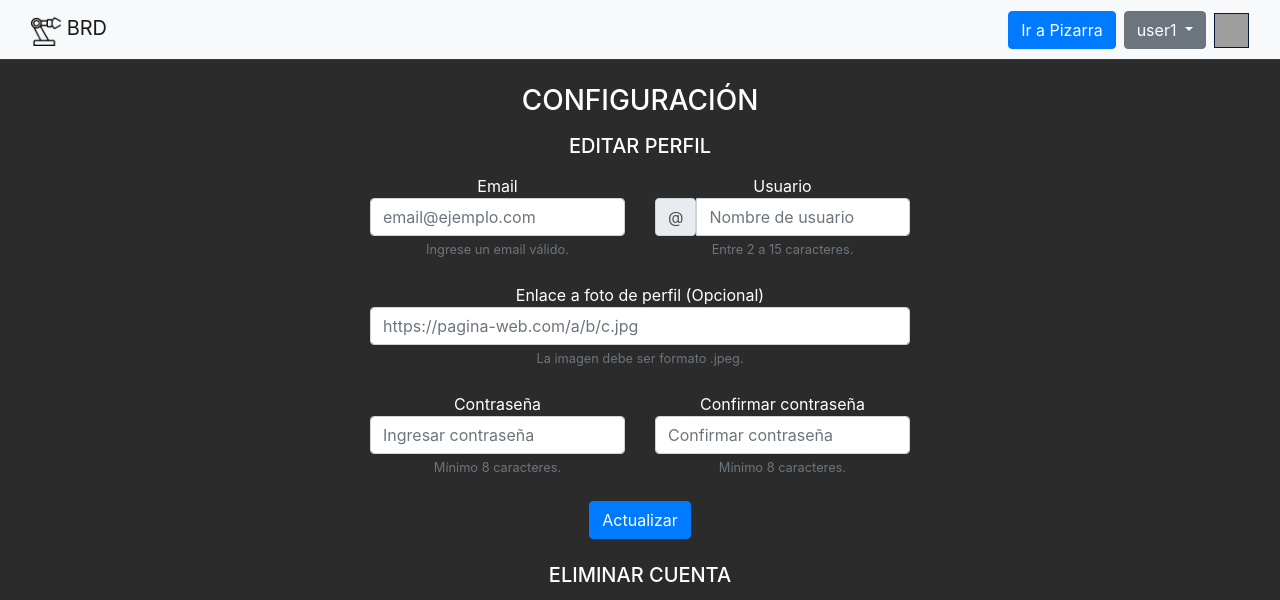
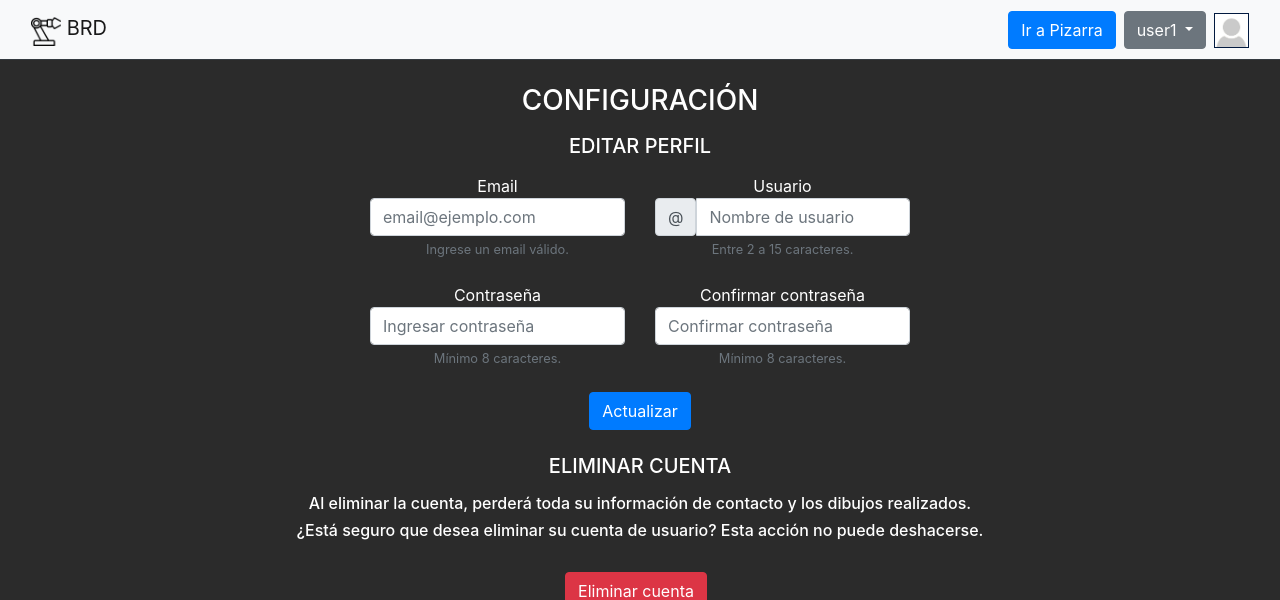
Before and after one commit to indirivacua/n5-brazo-robotico, a Flask app: page /settings in a window 1280 px wide. Shown: the top 600 px of the page. Run offline with Flask 2, Linux system fonts and the light colour scheme; a user stored in the database is signed in; some libraries are stand-ins or nearby versions; grey boxes are pictures that could not be loaded.

Commit message:
Eliminación de foto de perfil (por no disponer internet).

```diff
--- a/app_brdib/brdib/form.py
+++ b/app_brdib/brdib/form.py
@@ -1,5 +1,5 @@
 from flask_wtf import FlaskForm                                                             # Importa la clase FlaskForm de flask_wtf, necesaria para los formularios de alta y moificación de usuarios.
-from wtforms import StringField, PasswordField, SubmitField
+from wtforms import StringField, PasswordField, RadioField, SubmitField
 from wtforms.validators import Length, EqualTo, Email, DataRequired, ValidationError        # Importa validators para los campos de los formularios.
 from brdib.models import User                                                               # Importa la clase User de brdib.models, necesaria para validación en el alta de usuarios.
 import re
@@ -10,7 +10,8 @@ class RegisterForm(FlaskForm):
     username = StringField(label='Username', validators=[Length(min=2, max=15, message="El nombre de usuario debe tener entre 2 a 15 caracteres."), DataRequired(message="Debe ingresar un nombre de usuario.")])
     password_ok = PasswordField(label='Password_ok', validators=[Length(min=8, message="La contraseña debe tener al menos 8 caracteres."), DataRequired(message="Debe ingresar una contraseña.")])
     password_ch = PasswordField(label='Password_ch', validators=[EqualTo('password_ok', message="Las contraseñas ingresadas no coinciden."), DataRequired(message="Debe confirmar la contraseña.")])
-    pfp = StringField(label='Profile_picture')
+    #pfp = StringField(label='Profile_picture')     # Link de pfp
+    #pfp = RadioField('Label', choices=[('ph1'), ('ph2'), ('ph3'), ('ph4'), ('ph5'), ('ph6')])      # Pfp desde static
     submit = SubmitField(label='Registrarse')
 
     def validate_email(self, email_to_check):
@@ -23,6 +24,9 @@ class RegisterForm(FlaskForm):
         if user:
             raise ValidationError('Nombre de usuario en uso. Elija otro nombre de usuario.')
 
+    '''
+    VALIDACION DE LINK DE PFP
+
     def validate_pfp(self, pfp_to_check):
         if pfp_to_check.data != '':
             regex_url = 'https?://(?:[-\w.]|(?:%[\da-fA-F]{2}))+'
@@ -32,6 +36,7 @@ class RegisterForm(FlaskForm):
                     raise ValidationError('El formato de la imagen no es .jpeg.')
             else:
                 raise ValidationError('El link ingresado no es válido.')
+    '''
 
 
 class LoginForm(FlaskForm):
@@ -69,6 +74,9 @@ class UpdateForm(FlaskForm):
             else:
                 raise ValidationError('El nombre de usuario debe tener entre 2 a 15 caracteres.')
 
+    '''
+    VALIDACION DE LINK DE PFP
+
     def validate_pfp(self, pfp_to_check):
         if pfp_to_check.data != '':
             regex_url = 'https?://(?:[-\w.]|(?:%[\da-fA-F]{2}))+'
@@ -78,3 +86,4 @@ class UpdateForm(FlaskForm):
                     raise ValidationError('El formato de la imagen no es .jpeg.')
             else:
                 raise ValidationError('El link ingresado no es válido.')
+    '''
--- a/app_brdib/brdib/routes.py
+++ b/app_brdib/brdib/routes.py
@@ -1,15 +1,12 @@
 from brdib import app
 from flask import session, request
-from flask_session import Session
 from flask import render_template, redirect, url_for, flash
 from brdib.models import User, Drawing
 from brdib.form import RegisterForm, LoginForm, UpdateForm
 from brdib import db
 from flask_login import login_user, logout_user, login_required
 from brdib import bcrypt
-from sqlalchemy.orm.attributes import flag_modified
 import requests
-
 
 
 # Página Principal (sin sesión activa)
@@ -35,15 +32,12 @@ def home_page():
 # Página de Registro
 @app.route('/register', methods=['GET', 'POST'])
 def register_page():
+    #pfp = ['static/pfp/default.jpg', 'static/pfp/arte.jpg', 'static/pfp/perro.jpg', 'static/pfp/montana.jpg', 'static/pfp/flores.jpg', 'static/pfp/conejo.jpg']
     form = RegisterForm()
     if form.validate_on_submit():
         user_to_create = User(email=form.email.data,
                               username=form.username.data,
                               password=form.password_ok.data)
-        if form.pfp.data != '':
-            user_to_create.pfp = form.pfp.data
-        else:
-            user_to_create.pfp = 'https://www.cs.utexas.edu/~abcs/assets/img/gallery/blank_pfp.jpg'
         db.session.add(user_to_create)
         db.session.commit()
         login_user(user_to_create)
@@ -89,11 +83,11 @@ def settings_page():
         #print(f'form.email.data: {form.email.data}')
         if form.email.data != '':
             user_to_update.email = form.email.data
-        if form.pfp.data != '':
-            user_to_update.pfp = form.pfp.data
+        #if form.pfp.data != '':
+            #user_to_update.pfp = form.pfp.data
         user_to_update.password_hash = bcrypt.generate_password_hash(form.password_ok.data).decode('utf-8')
         if db.session.commit():
-            session['username'] = user_to_update.username
+            session['username'] = form.username.data
             flash('Perfil modificado exitosamente.', category='info')
     if form.errors != {}:
         for error_message in form.errors.values():                                                                      # values() retorna una lista con los elementos del diccionario form.errors
--- a/app_brdib/brdib/templates/_base.html
+++ b/app_brdib/brdib/templates/_base.html
@@ -48,7 +48,7 @@
                     </ul>
                 </div>
                 <li class="nav-item">
-                    <img src="{{ current_user.pfp }}" alt="" width="35" height="35" class="pfp d-inline-block align-text-top">
+                    <img src="{{ url_for('static', filename='pfp/default.jpg') }}" alt="" width="35" height="35" class="pfp d-inline-block align-text-top">
                 </li>
             </ul>
             {% endif %}
@@ -102,7 +102,7 @@
 <script src="{{ url_for('static', filename='bootstrap/popper.min.js') }}" ></script>
 <script src="{{ url_for('static', filename='bootstrap/bootstrap.min.js') }}" integrity="sha384-Atwg2Pkwv9vp0ygtn1JAojH0nYbwNJLPhwyoVbhoPwBhjQPR5VtM2+xf0Uwh9KtT" crossorigin="anonymous"></script>
 <script src="{{ url_for('static', filename='bootstrap/jquery.min.js') }}"></script>
-<script src="https://maxcdn.bootstrapcdn.com/bootstrap/3.3.7/js/bootstrap.min.js"></script>
+<!--<script src="https://maxcdn.bootstrapcdn.com/bootstrap/3.3.7/js/bootstrap.min.js"></script>-->
 
 </body>
 
--- a/app_brdib/brdib/templates/board.html
+++ b/app_brdib/brdib/templates/board.html
@@ -30,7 +30,7 @@
                 </ul>
             </div>
             <li class="nav-item">
-                <img src="{{ current_user.pfp }}" alt="" width="35" height="35" class="pfp d-inline-block align-text-top">
+                <img src="{{ url_for('static', filename='pfp/default.jpg') }}" alt="" width="35" height="35" class="pfp d-inline-block align-text-top">
             </li>
         </ul>
     </div>
@@ -141,7 +141,7 @@
 <script src="{{ url_for('static', filename='bootstrap/popper.min.js') }}" ></script>
 <script src="{{ url_for('static', filename='bootstrap/bootstrap.min.js') }}" integrity="sha384-Atwg2Pkwv9vp0ygtn1JAojH0nYbwNJLPhwyoVbhoPwBhjQPR5VtM2+xf0Uwh9KtT" crossorigin="anonymous"></script>
 <script src="{{ url_for('static', filename='bootstrap/jquery.min.js') }}"></script>
-<script src="https://maxcdn.bootstrapcdn.com/bootstrap/3.3.7/js/bootstrap.min.js"></script>
+<!--<script src="https://maxcdn.bootstrapcdn.com/bootstrap/3.3.7/js/bootstrap.min.js"></script>-->
 <script src="{{ url_for('static', filename='vuejs/vue.js') }}"></script>
 <script>
 var app = new Vue({
--- a/app_brdib/brdib/templates/settings.html
+++ b/app_brdib/brdib/templates/settings.html
@@ -27,6 +27,7 @@ BRD - Configuración
             </div>
         </div>
         <br>
+        <!--
         <div class="row">
             <div class="col-6 offset-3" align="center">
                 Enlace a foto de perfil (Opcional)
@@ -35,6 +36,7 @@ BRD - Configuración
             </div>
         </div>
         <br>
+        -->
         <div class="row">
             <div class="col-3 offset-3" align="center">
                 Contraseña
```
Also changed, not shown: app_brdib/brdib/models.py (+4 -5 lines), app_brdib/brdib/templates/register.html (+20 -0 lines), app_brdib/brdib/brdib.db, app_brdib/brdib/static/pfp/arte.jpg (added), app_brdib/brdib/static/pfp/conejo.jpg (added), app_brdib/brdib/static/pfp/default.jpg (added), app_brdib/brdib/static/pfp/flores.jpg (added), app_brdib/brdib/static/pfp/montana.jpg (added), app_brdib/brdib/static/pfp/perro.jpg (added).
